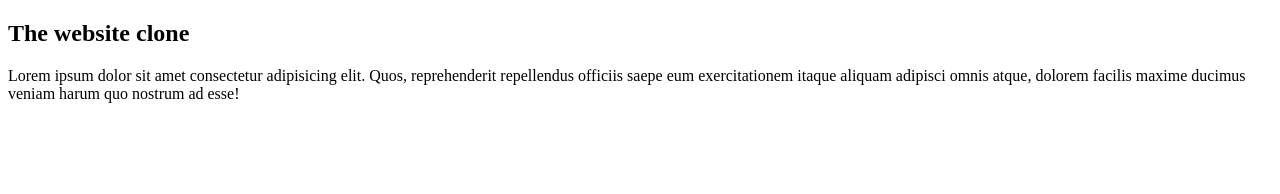
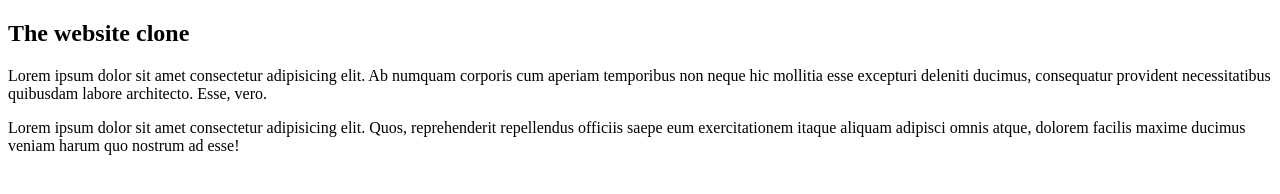
Before and after one commit to pinsoegustave/the-gym, a plain HTML site: page website-clone/index.html in a window 1280 px wide. Drawn offline with Linux system fonts and the light colour scheme.

Commit message:
commiting

```diff
--- a/website-clone/index.html
+++ b/website-clone/index.html
@@ -7,6 +7,7 @@
 </head>
 <body>
     <h2>The website clone</h2>
+    <main>Lorem ipsum dolor sit amet consectetur adipisicing elit. Ab numquam corporis cum aperiam temporibus non neque hic mollitia esse excepturi deleniti ducimus, consequatur provident necessitatibus quibusdam labore architecto. Esse, vero.</main>
     <p>Lorem ipsum dolor sit amet consectetur adipisicing elit. Quos, reprehenderit repellendus officiis saepe eum exercitationem itaque aliquam adipisci omnis atque, dolorem facilis maxime ducimus veniam harum quo nostrum ad esse!</p>
 </body>
 </html>
```
